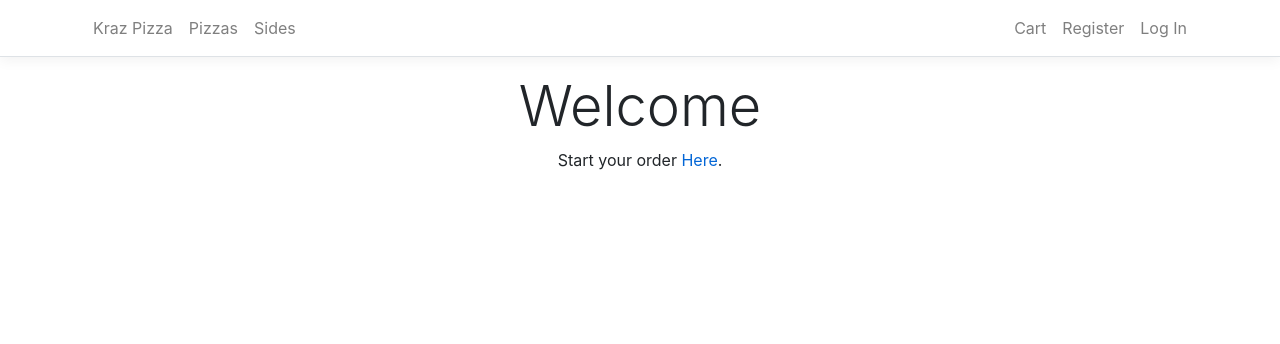
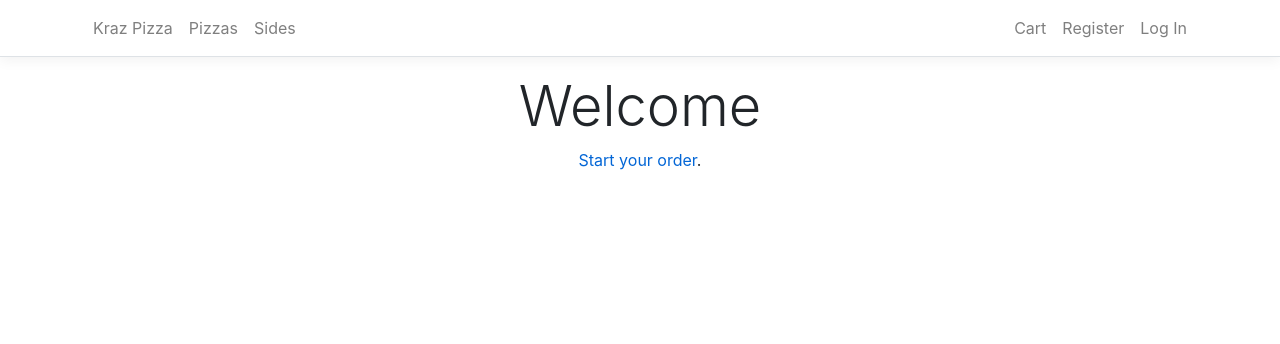
Before and after one commit to steamwings/project2-group3, an ASP.NET Core app: page / in a window 1280 px wide. Shown: the top 344 px of the page. Run offline with ASP.NET Core 8, Linux system fonts and the light colour scheme.

Commit message:
Start your order on Index.cshtml

```diff
--- a/PizzaMvcUI/Views/Home/Index.cshtml
+++ b/PizzaMvcUI/Views/Home/Index.cshtml
@@ -20,5 +20,5 @@
             <h1 class="display-4">Welcome</h1>
         }
         @{ TempData.Keep(); }
-        <p>Start your order <a asp-action="Index" asp-controller="Orders">Here</a>.</p>
+        <p><a asp-action="Index" asp-controller="Orders">Start your order</a>.</p>
     </div>
```
